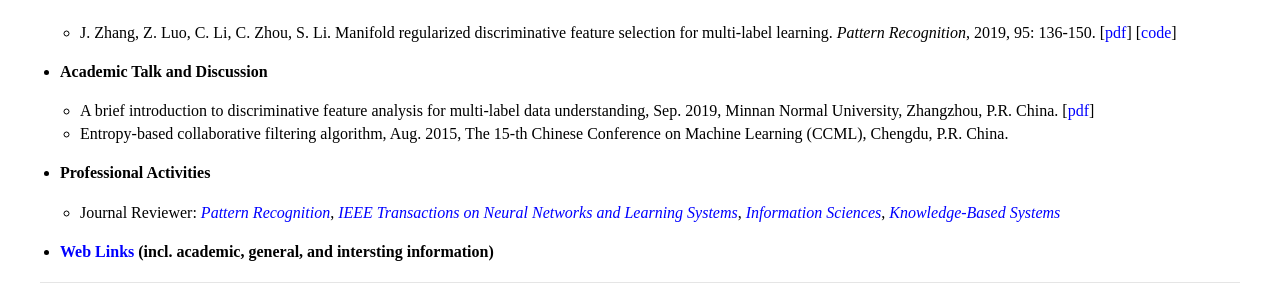
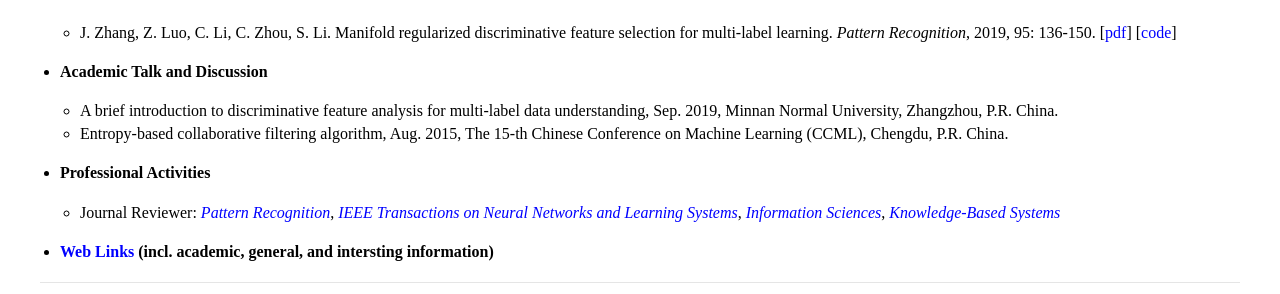
Before and after one commit to jiazhang-ml/jiazhang-ml.github.io, a Jekyll site: the page built from index.md, in a window 1280 px wide. Shown: the part 487-781 px from the top of the page. Built offline with Jekyll 4.4.1, drawn with Linux system fonts in a browser that asks for light colours.

Commit message:
Update index.md

```diff
--- a/index.md
+++ b/index.md
@@ -29,7 +29,7 @@ layout: default
 
 * #### Academic Talk and Discussion
 
-    * A brief introduction to discriminative feature analysis for multi-label data understanding, Sep. 2019, Minnan Normal University, Zhangzhou, P.R. China. [[pdf](mnnu.pdf)]
+    * A brief introduction to discriminative feature analysis for multi-label data understanding, Sep. 2019, Minnan Normal University, Zhangzhou, P.R. China.
     * Entropy-based collaborative filtering algorithm, Aug. 2015, The 15-th Chinese Conference on Machine Learning (CCML), Chengdu, P.R. China.
 
 * #### Professional Activities
```
